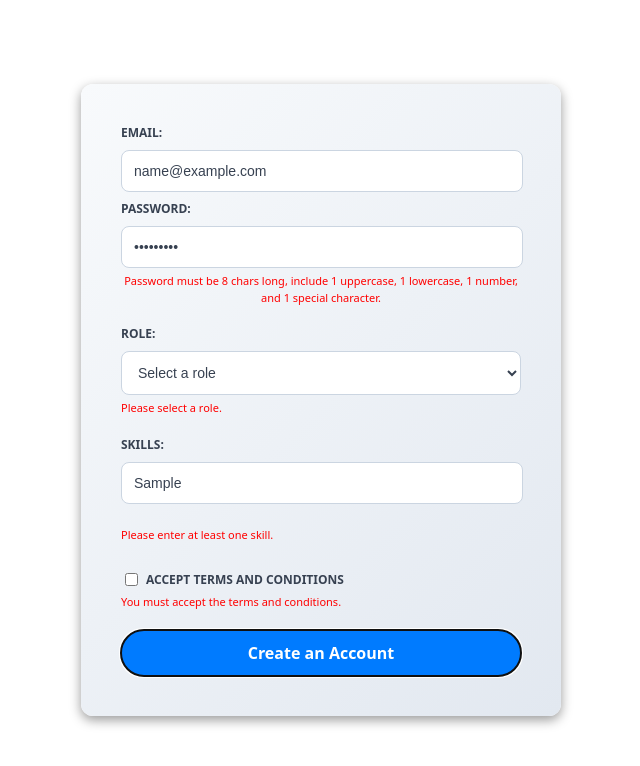
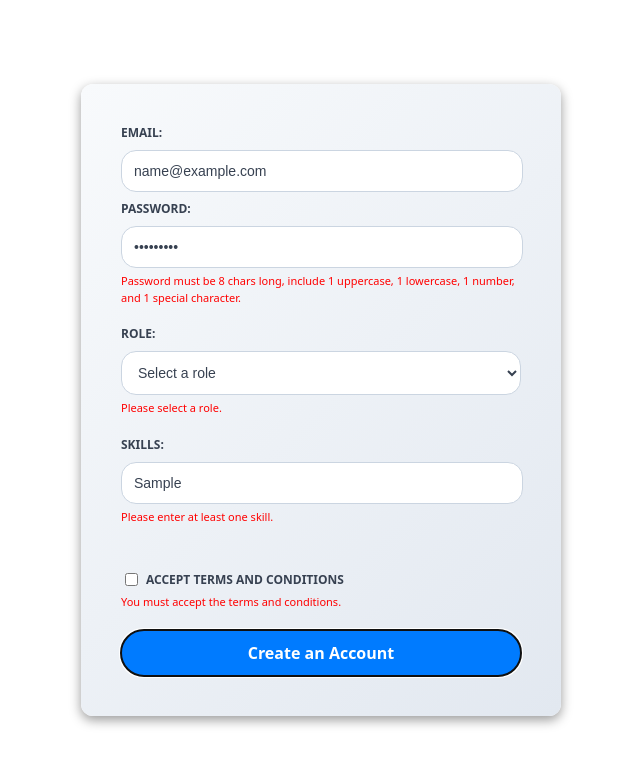
Before and after one commit to anushka9540/Vue-JS, a Vue app: page / in a window 1280 px wide. Both pictures are taken after typing "name@example.com", "Sample123", "Sample" into the empty fields and a click on the button "Create an Account". Shown: the top 766 px of the page, without its empty margins (319-959 px from the left). Built offline with nearby package versions, Linux system fonts and the light colour scheme.

Commit message:
validated mail

```diff
--- a/src/components/SignupForm.vue
+++ b/src/components/SignupForm.vue
@@ -22,7 +22,7 @@
       name="pass"
       id="pass"
       class="input-field"
-      maxlength="8"
+      minlength="8"
       placeholder="Enter password"
     />
     <p v-if="passwordError" class="error-text">{{ passwordError }}</p>
@@ -40,10 +40,11 @@
       type="text"
       v-model="newSkill"
       @keyup="handleKeyUp"
+      @blur="validateSkillOnBlur"
       placeholder="Enter or edit skills"
       class="input-field"
     />
-
+    <p v-if="skillsError" class="error-text">{{ skillsError }}</p>
     <div class="skills-container">
       <span v-for="(skill, index) in skills" :key="index" class="skill-box">
         {{ skill }}
@@ -55,7 +56,6 @@
         </button>
       </span>
     </div>
-    <p v-if="skillsError" class="error-text">{{ skillsError }}</p>
 
     <div class="checkbox-container">
       <input type="checkbox" v-model="terms" id="term" />
@@ -88,38 +88,32 @@ export default {
   },
   computed: {
     isPasswordValid() {
-      return /^(?=.*[a-z])(?=.*[A-Z])(?=.*\d)(?=.*[@$!%*?&])[A-Za-z\d@$!%*?&]{8}$/.test(
+      return /^(?=.*[a-z])(?=.*[A-Z])(?=.*\d)(?=.*[@$!%*?&])[A-Za-z\d@$!%*?&]{8,}$/.test(
         this.password
       );
     }
   },
   watch: {
     email(value) {
-      if (!value.trim()) {
-        this.emailError = 'Email is required.';
-      } else if (!value.includes('@')) {
-        this.emailError = 'Please enter a valid email, including @';
-      } else {
-        this.emailError = '';
-      }
+      const emailPattern = /^[a-zA-Z0-9._%+-]+@[a-zA-Z0-9.-]+\.[a-zA-Z]{2,}$/;
+      this.emailError = !value.trim()
+        ? 'Email is required.'
+        : !emailPattern.test(value)
+        ? 'Please enter a valid email.'
+        : '';
     },
     password(value) {
-      if (!value.trim()) {
-        this.passwordError = 'Password is required.';
-      } else if (!this.isPasswordValid) {
-        this.passwordError =
-          'Password must be 8 chars long, include 1 uppercase, 1 lowercase, 1 number, and 1 special character.';
-      } else {
-        this.passwordError = '';
-      }
+      this.passwordError = !value.trim()
+        ? 'Password is required.'
+        : !this.isPasswordValid
+        ? 'Password must be 8 chars long, include 1 uppercase, 1 lowercase, 1 number, and 1 special character.'
+        : '';
     },
     role(value) {
       this.roleError = value ? '' : 'Please select a role.';
     },
     terms(value) {
-      this.termsError = value
-        ? ''
-        : 'You must accept the terms and conditions.';
+      this.termsError = value ? '' : 'You must accept the terms and conditions.';
     }
   },
   methods: {
@@ -131,10 +125,12 @@ export default {
             this.skills.splice(this.editingIndex, 1, this.newSkill);
             this.editingIndex = null;
           } else {
-            this.skills = [...this.skills, this.newSkill];
+            this.skills.push(this.newSkill);
           }
           this.newSkill = '';
           this.skillsError = '';
+        } else if (this.editingIndex !== null) {
+          this.skillsError = 'Skill cannot be empty.';
         }
         event.preventDefault();
       }
@@ -146,32 +142,31 @@ export default {
     },
     removeSkill(index) {
       this.skills.splice(index, 1);
+      this.skillsError = this.skills.length > 0 ? '' : 'Please enter at least one skill.';
     },
+    validateSkillOnBlur() {
+      if (this.editingIndex !== null && this.newSkill.trim() === '') {
+        this.skillsError = 'Skill cannot be empty.';
+      }
+    },
+    validateForm() {
+      const emailPattern = /^[a-zA-Z0-9._%+-]+@[a-zA-Z0-9.-]+\.[a-zA-Z]{2,}$/;
+      this.emailError = !this.email.trim()
+        ? 'Email is required.'
+        : !emailPattern.test(this.email)
+        ? 'Please enter a valid email.'
+        : '';
 
-    validateForm() {
-      if (!this.email.trim()) {
-        this.emailError = 'Email is required.';
-      } else if (!this.email.includes('@')) {
-        this.emailError = 'Please enter a valid email.';
-      } else {
-        this.emailError = '';
-      }
-
-      if (!this.password.trim()) {
-        this.passwordError = 'Password is required.';
-      } else if (!this.isPasswordValid) {
-        this.passwordError =
-          'Password must be 8 chars long, include 1 uppercase, 1 lowercase, 1 number, and 1 special character.';
-      } else {
-        this.passwordError = '';
-      }
+      this.passwordError = !this.password.trim()
+        ? 'Password is required.'
+        : !this.isPasswordValid
+        ? 'Password must be 8 chars long, include 1 uppercase, 1 lowercase, 1 number, and 1 special character.'
+        : '';
 
       this.roleError = this.role ? '' : 'Please select a role.';
-      this.skillsError =
-        this.skills.length > 0 ? '' : 'Please enter at least one skill.';
-      this.termsError = this.terms
-        ? ''
-        : 'You must accept the terms and conditions.';
+
+      this.skillsError = this.skills.length > 0 ? '' : 'Please enter at least one skill.';
+      this.termsError = this.terms ? '' : 'You must accept the terms and conditions.';
 
       return !(
         this.emailError ||
@@ -220,7 +215,7 @@ label {
 .input-field {
   width: 94%;
   padding: 12px;
-  border-radius: 8px;
+  border-radius: 15px;
   background: #ffffff;
   border: 1px solid #cbd5e1;
   color: #374151;
@@ -247,6 +242,8 @@ label {
   color: red;
   font-size: 11px;
   margin-top: -3px;
+  width: 100%;
+  text-align: left;
 }
 
 .skills-container {
```
